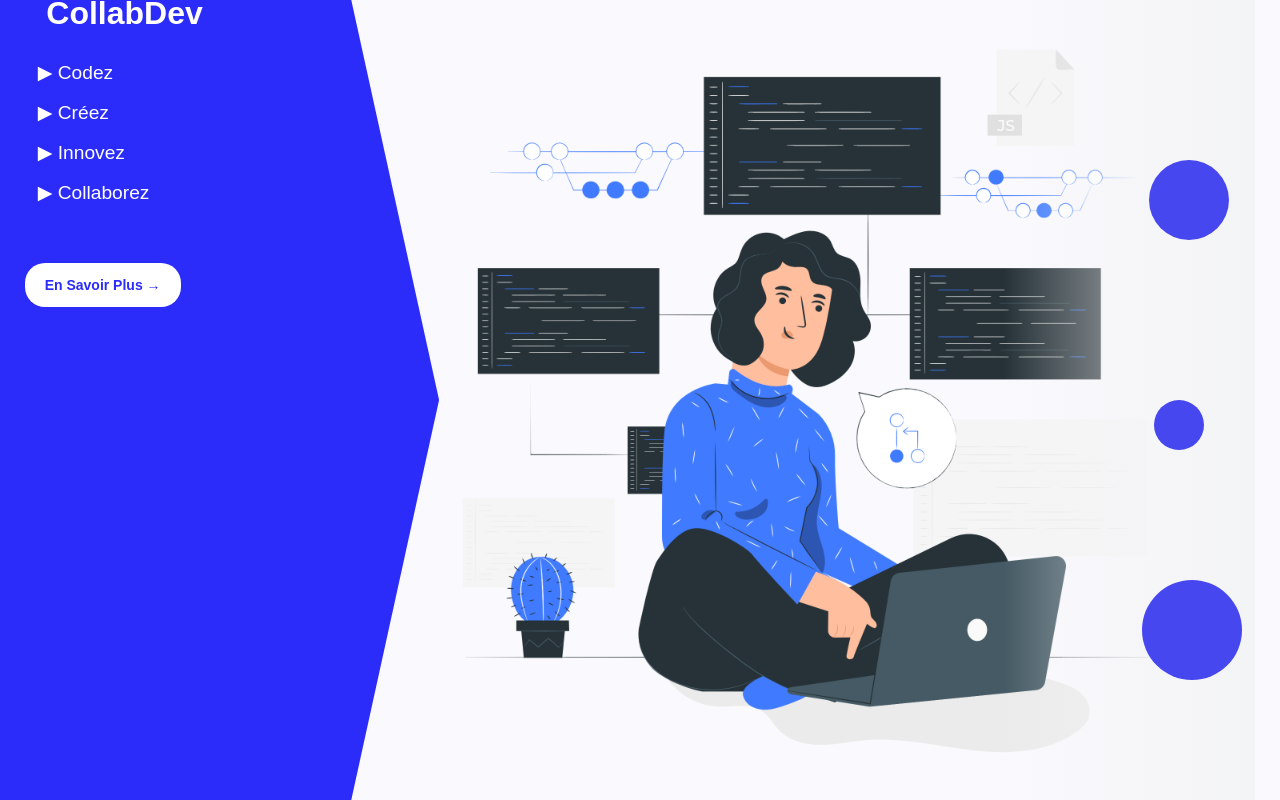
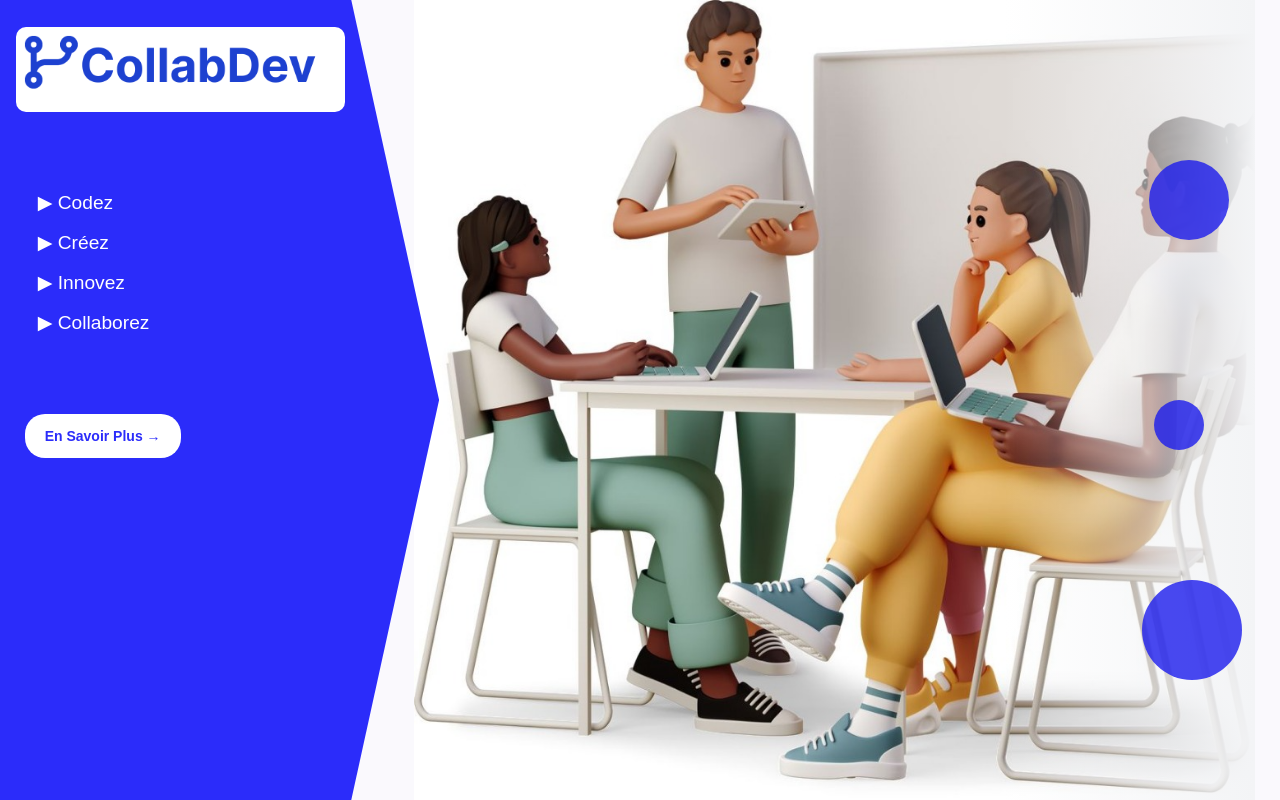
Before and after one commit to Mamoutou02/Projet-angularG2, an Angular app: page /accueil in a window 1280 px wide. Built offline with nearby package versions, Linux system fonts and the light colour scheme.

Commit message:
ajout de quelque logique

```diff
--- a/src/app/features/coponents-contributeurs/dasboard-contributeur-section/stats-cards/stats-cards.css
+++ b/src/app/features/coponents-contributeurs/dasboard-contributeur-section/stats-cards/stats-cards.css
@@ -36,7 +36,14 @@
 
 /* ICÔNES */
 .icon {
-  font-size: 40px;
+  font-size: 50px;
+  margin-bottom: 12px;
+  display: inline-block;
+  transition: transform 0.3s ease;
+}
+
+.icon-bleue {
+  font-size: 50px;
   margin-bottom: 12px;
   display: inline-block;
   transition: transform 0.3s ease;
@@ -56,7 +63,7 @@
 /* TITRE */
 .title {
   font-size: 18px;
-  font-weight: 600;
+  font-weight: 500;
   margin-bottom: 5px;
 }
 
--- a/src/app/features/coponents-contributeurs/dasboard-contributeur-section/stats-cards/stats-cards.ts
+++ b/src/app/features/coponents-contributeurs/dasboard-contributeur-section/stats-cards/stats-cards.ts
@@ -27,22 +27,21 @@ export class StatsCards {
   constructor(private http: HttpClient){}
 
   ngOnInit(): void{
+    this.getProjetsByContributeur();
+    this.getAllbadge();
     this.getAllProjets();
-    this.getAllbadge();
   }
 
 
+getProjetsByContributeur() {
+  const idStr = localStorage.getItem('id');
+  const id_contributeurs = Number(idStr);
 
-
-
-getAllProjets() {
-  this.http.get<any[]>('http://localhost:8080/api/projets/allprojets')
-    .subscribe({
+  const apiUrl = `http://localhost:8080/api/projets/gestionnaire/${id_contributeurs}`;
+  this.http.get<any[]>(apiUrl).subscribe({
     next: (res) => {
-        this.projetsActifs = res.filter(projet => projet.statut === 'EN_COURS');
-        this.projets = res;
-
-        console.log('Projets reçus :', res);
+      this.projetsActifs = res || [];
+      console.log('Projets reçus :', this.projetsActifs);
     },
     error: (err) => {
       console.error('Erreur lors du chargement des projets', err);
@@ -50,16 +49,24 @@ getAllProjets() {
   });
 }
 
+getAllProjets() {
+  const apiUrl = `http://localhost:8080/api/projets/allprojets`;
+  this.http.get<any[]>(apiUrl).subscribe({
+    next: (res) => {
+      this.projets = res || [];
+      console.log('Projets reçus :', this.projets);
+    },
+    error: (err) => {
+      console.error('Erreur lors du chargement des projets', err);
+    }
+  });
+}
 
-
-
-
-  getAllbadge(){
-    this.http.get<any[]>('http://localhost:8080/api/badges')
-    .subscribe({
+getAllbadge() {
+  this.http.get<any[]>('http://localhost:8080/api/badges').subscribe({
     next: (res) => {
-        this.badges = res;
-        console.log("Badges recus", res)
+      this.badges = res || [];
+      console.log('Badges reçus', this.badges);
     },
     error: (err) => {
       console.error('Erreur lors du chargement des badges', err);
@@ -71,5 +78,4 @@ getAllProjets() {
 
 
 
-
 }
--- a/src/app/features/coponents-contributeurs/list-projects/popup-eye/popup-eye.html
+++ b/src/app/features/coponents-contributeurs/list-projects/popup-eye/popup-eye.html
@@ -14,10 +14,16 @@
     <label for="type">Type :</label>
     <select id="type" name="type" required [(ngModel)]="demandeForm.type_demande_participation">
       <option value="" disabled selected>Choisir un type</option>
-          <option value="CONTRIBUTEUR">Contributeur</option>
-          <option value="GESTIONNAIRE">Gestionnaire</option>
+
+      <!-- Affiche seulement si c'est un projet -->
+      <option *ngIf="projetId" value="CONTRIBUTEUR">Contributeur</option>
+
+      <!-- Affiche seulement si c'est une idée de projet -->
+      <option *ngIf="ideeProjetId" value="GESTIONNAIRE">Gestionnaire</option>
     </select>
   </div>
+
+
 
       <div class="form-group">
         <label for="description">Description :</label>
--- a/src/app/features/coponents-contributeurs/mes-projet-contributeurs/mes-projet-contributeurs.ts
+++ b/src/app/features/coponents-contributeurs/mes-projet-contributeurs/mes-projet-contributeurs.ts
@@ -97,10 +97,10 @@ export class MesProjetContributeurs {
   constructor(private http: HttpClient) {}
 
   ngOnInit(): void {
-      const idStr = localStorage.getItem('id');
-      const id_contributeurs = Number(idStr);
+    const idStr = localStorage.getItem('id');
+    const id_contributeurs = Number(idStr);
 
-    const apiUrl = `http://localhost:8080/api/projets/recupère/id_contributeur/${id_contributeurs}`;
+    const apiUrl = `http://localhost:8080/api/projets/gestionnaire/${id_contributeurs}`;
     this.http.get<any[]>(apiUrl).subscribe({
       next: (res) => {
         this.projets = res;
--- a/src/app/features/login/connexion-component/connexion-component.html
+++ b/src/app/features/login/connexion-component/connexion-component.html
@@ -8,7 +8,7 @@
   </div>
 
   <div class="form-section">
-    <img src="assets/image.png" id="logo">
+    <img src="assets/image1.png" id="logo">
 
     <form (ngSubmit)="onSubmit()">
       <div class="form-group">
--- a/src/app/features/login/connexion-component/connexion-component.ts
+++ b/src/app/features/login/connexion-component/connexion-component.ts
@@ -13,7 +13,6 @@ import { MatSnackBar, MatSnackBarModule } from '@angular/material/snack-bar';
     RouterOutlet,
     FormsModule,
     HttpClientModule,
-    MatSnackBarModule
   ],
   templateUrl: './connexion-component.html',
   styleUrls: ['./connexion-component.css']
@@ -27,7 +26,6 @@ export class ConnexionComponent {
   constructor(
     private authService: AuthService,
     private router: Router,
-    private snackBar: MatSnackBar
   ) {}
 
   onSubmit() {
@@ -40,10 +38,6 @@ export class ConnexionComponent {
           console.log('Connexion réussie', res);
 
 
-          this.snackBar.open(' Connexion réussie ! Bienvenue ', '', {
-            duration: 4000,
-            panelClass: ['custom-snackbar']
-          });
 
           // Redirection selon le rôle
           if (res.roles.includes('Administrateur')) {
@@ -57,10 +51,8 @@ export class ConnexionComponent {
           }
         },
         error: (err) => {
-          this.snackBar.open('❌ Identifiants incorrects', '', {
-            duration: 3000,
-            panelClass: ['error-snackbar']
-          });
+          console.log("erreur", err);
+          alert("Identifiant Incorrecte ou probleme survenu");
         }
       });
   }
--- a/src/app/features/login/inscription-component/inscription-component.html
+++ b/src/app/features/login/inscription-component/inscription-component.html
@@ -8,7 +8,7 @@
   </div>
 
   <div class="form-section">
-     <img src="assets/image.png" id="logo">
+     <img src="assets/image1.png" id="logo">
 
     <form (ngSubmit)="onSubmit()">
       <div class="form-group">
--- a/src/app/features/page-accueil/page-accueil.css
+++ b/src/app/features/page-accueil/page-accueil.css
@@ -35,10 +35,13 @@ body {
 }
 
 .logo {
-  font-size: 2rem;
-  margin-bottom: 40px;
-  position: relative;
-  left: 10%;
+    margin-bottom: 40px;
+    position: relative;
+    left: 3%;
+    width: 76%;
+    top: 3%;
+    background-color: white;
+    border-radius: 10px;
 }
 
 .triangle ul {
@@ -46,6 +49,7 @@ body {
   padding: 0;
   left: 8%;
   position: relative;
+  top: 5%;
 }
 
 .triangle ul li {
@@ -60,7 +64,7 @@ body {
   padding: 12px 20px;
   text-decoration: none;
   border-radius: 20px;
-  margin-top: 40px;
+  margin-top: 101px;
   font-weight: bold;
   left: 5%;
   position: relative;
--- a/src/app/features/page-accueil/page-accueil.html
+++ b/src/app/features/page-accueil/page-accueil.html
@@ -1,13 +1,13 @@
-
 <body>
 
 <div class="container">
   <!-- Image en arrière-plan -->
-  <img src="assets/p.png" alt="Développeurs" class="background-img">
+  <img src="assets/ps.png" alt="Développeurs" class="background-img">
 
   <!-- Triangle bleu par-dessus -->
   <div class="triangle">
-    <h1 class="logo">CollabDev</h1>
+    <img src="assets/image1.png" alt="Logo" class="logo">
+
     <ul>
       <li>▶ Codez</li>
       <li>▶ Créez</li>
```
Also changed, not shown: public/assets/image1.png (renamed from public/assets/image.png), public/assets/ps.png (added). Lines whose indentation alone changed are shown as unchanged.
